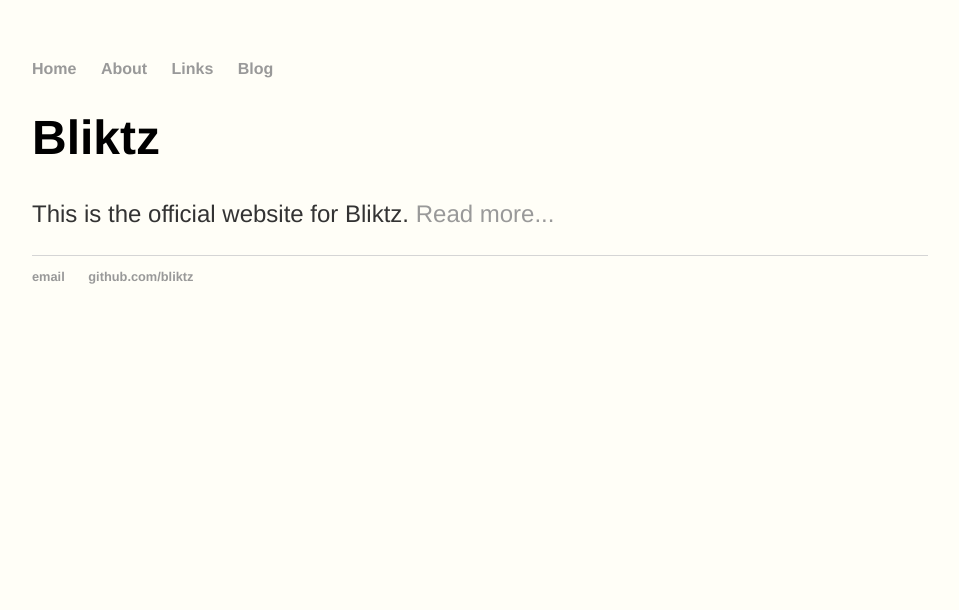
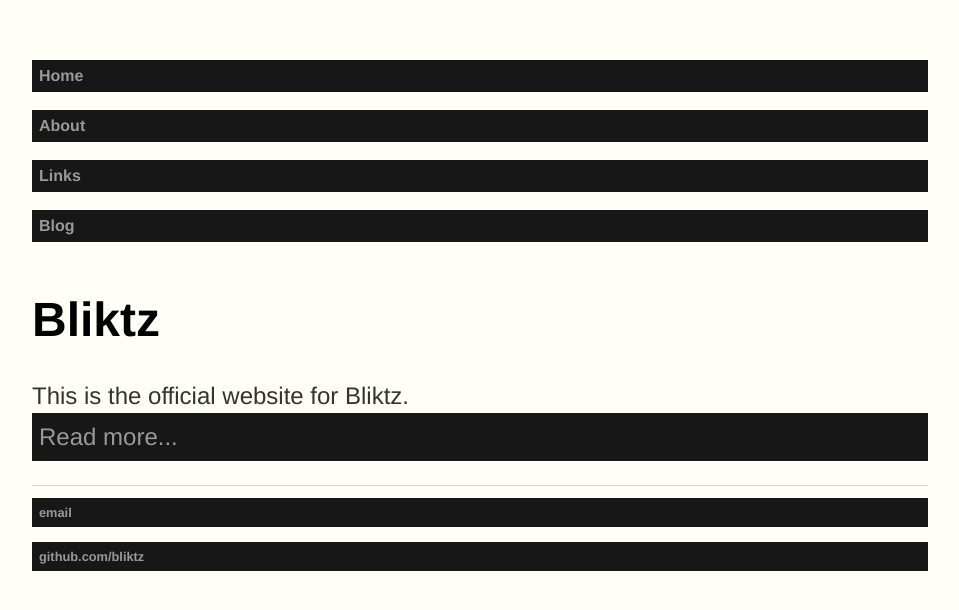
Before and after one commit to bliktz/bliktz.github.io, a Jekyll site: the page built from index.html, in a window 1280 px wide. Shown: the top 610 px of the page, without its empty margins (160-1119 px from the left). Built offline with Jekyll 4.4.1, drawn with Linux system fonts in a browser that asks for light colours.

Commit message:
Update main.css

```diff
--- a/css/main.css
+++ b/css/main.css
@@ -16,6 +16,9 @@ nav ul li, footer ul li {
 a {
     text-decoration: none;
     color: #999;
+    display: block;
+    padding: 7px;
+    background-color: #171717;
 }
 a:hover {
     text-decoration: underline;
```
